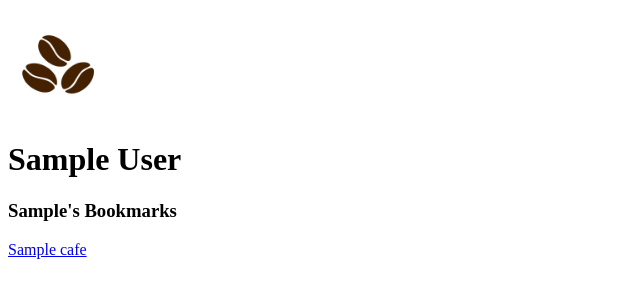
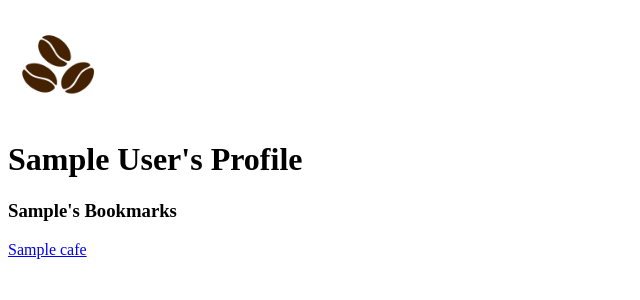
Before and after one commit to victoria-vu/Coffee-Notes, a Flask app: page /profile/1 in a window 1280 px wide. Shown: the part 70-370 px from the top of the page, without its empty margins (0-640 px from the left). Run offline with Flask 3, Linux system fonts and the light colour scheme; tables that the repository leaves empty hold one stand-in row (values such as "Sample post").

Commit message:
Revise profile title on profile page

```diff
--- a/templates/profile.html
+++ b/templates/profile.html
@@ -4,7 +4,7 @@
 
 {% block body %}
 <img src="/static/img/profilepic.jpeg" height="100" width="100" alt="Profile picture" />
-<h1>{{ user.fname }} {{ user.lname }}</h1>
+<h1>{{ user.fname }} {{ user.lname }}'s Profile</h1>
 <h3>{{ user.fname }}'s Bookmarks</h3>
 
 {% for bookmark in bookmarks %}
```
